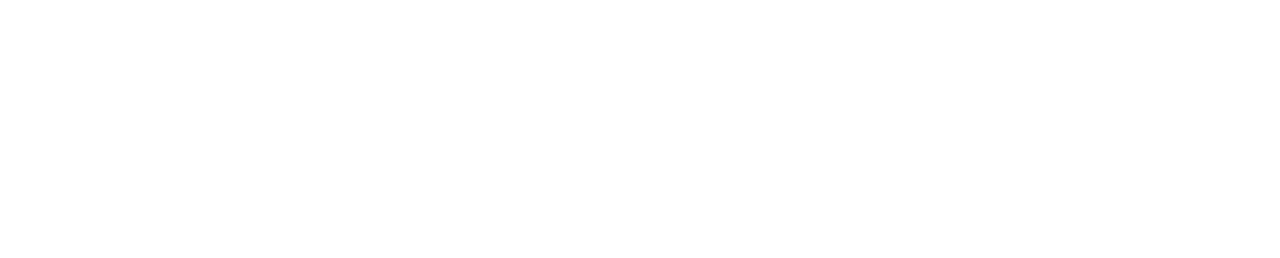
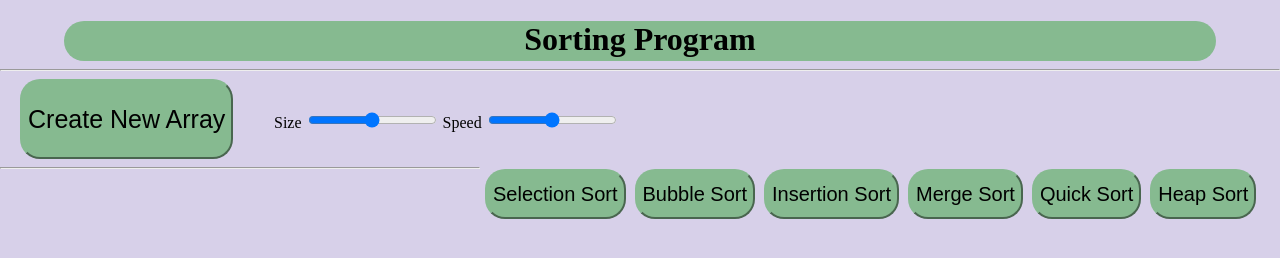
Before and after one commit to hobbiit/sorting-program, a plain HTML site: page index.html in a window 1280 px wide. Drawn offline with Linux system fonts and the light colour scheme.

Commit message:
Completed the HTML Page and the CSS of the project

```diff
--- a/index.html
+++ b/index.html
@@ -4,9 +4,42 @@
     <meta charset="UTF-8">
     <meta http-equiv="X-UA-Compatible" content="IE=edge">
     <meta name="viewport" content="width=device-width, initial-scale=1.0">
-    <title>Document</title>
+    <title>Sorting Program</title>
+    <script src="./script.js"></script>
+    <link rel="stylesheet" href="./style.css">
 </head>
 <body>
+    <header>
+        <div id="header-field">
+            <h1>Sorting Program</h1>
+        </div>
+    </header>
+    <hr>
 
+    <div class="container">
+        <div id="new-array-div">
+            <button id="new-array">Create New Array</button>
+        </div>
+
+        <label for="size">Size</label>
+        <input type="range" id="size" name="size" min="10" max="100" step="1">
+        <label for="speed">Speed</label>
+        <input type="range" id="speed" name="speed" min="20" max="100" step="1">
+
+
+        <div id="sortbox">
+            <button id="btn">Selection Sort</button>
+            <button id="btn">Bubble Sort</button>
+            <button id="btn">Insertion Sort</button>
+            <button id="btn">Merge Sort</button>
+            <button id="btn">Quick Sort</button>
+            <button id="btn">Heap Sort</button>
+        </div>
+    </div>
+    <hr>
+
+    <div id="barcontainer">
+
+    </div>
 </body>
 </html>
--- /dev/null
+++ b/style.css
@@ -0,0 +1,54 @@
+body{
+    background-color: #D7D0E9;
+    margin: 0;
+    padding: 0;
+}
+
+#header-field{
+    margin: auto;
+    width: 90%;
+    height: 40px;
+    background-color: #86ba90;
+    text-align: center;
+    border-radius: 20px;
+}
+
+.container{
+    height: 80px;
+    width: 100%;
+    position: relative;
+}
+
+#new-array-div{
+    margin-left: 10px;
+    width: 250px;
+    height: 80px;
+    display: inline-block;
+    padding-left: 10px;
+}
+
+#new-array{
+    height: 80px;
+    font-size: 25px;
+    border-radius: 20px;
+    border-color: #86ba90;
+    cursor: pointer;
+    background-color: #86ba90;
+}
+
+#sortbox{
+    width: 800px;
+    height: 80px;
+    float: right;
+}
+
+#btn{
+    margin-top: 10px;
+    margin-left: 5px;
+    height: 50px;
+    font-size: 20px;
+    border-radius: 20px;
+    cursor: pointer;
+    background-color: #86ba90;
+    border-color: #86ba90;
+}
```
Also changed, not shown: script.js (added).
